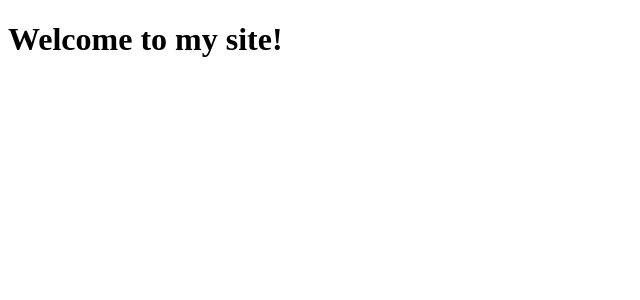
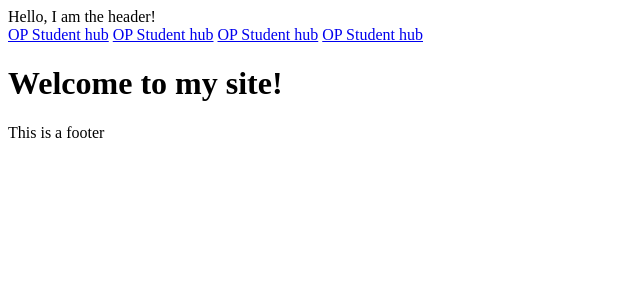
Before and after one commit to kaylapatt71/KPatterson_WebProj, a SvelteKit app: page / in a window 1280 px wide. Shown: the top 300 px of the page, without its empty margins (0-640 px from the left). Built offline with nearby package versions, Linux system fonts and the light colour scheme.

Commit message:
finished components practice

```diff
--- /dev/null
+++ b/src/lib/FOOTER.svelte
@@ -0,0 +1,3 @@
+<footer>
+    This is a footer
+</footer>
--- a/src/lib/HEADER.svelte
+++ b/src/lib/HEADER.svelte
@@ -1,3 +1,9 @@
 <header>
     Hello, I am the header!
 </header>
+
+<script>
+    import Nav from '$lib/NAV.svelte';
+</script>
+
+<Nav/>
--- /dev/null
+++ b/src/lib/NAV.svelte
@@ -0,0 +1,8 @@
+<nav>
+
+    <a href="https://www.https://online.op.ac.nz/"> OP Student hub </a>
+    <a href="https://www.https://online.op.ac.nz/"> OP Student hub </a>
+    <a href="https://www.https://online.op.ac.nz/"> OP Student hub </a>
+    <a href="https://www.https://online.op.ac.nz/"> OP Student hub </a>
+
+</nav>
--- a/src/routes/+page.svelte
+++ b/src/routes/+page.svelte
@@ -1,5 +1,9 @@
 <script>
     import Header from '$lib/HEADER.svelte';
+    import Footer from '$lib/FOOTER.svelte';
 </script>
 
+<Header/>
 <h1> Welcome to my site!</h1>
+
+<Footer/>
```
